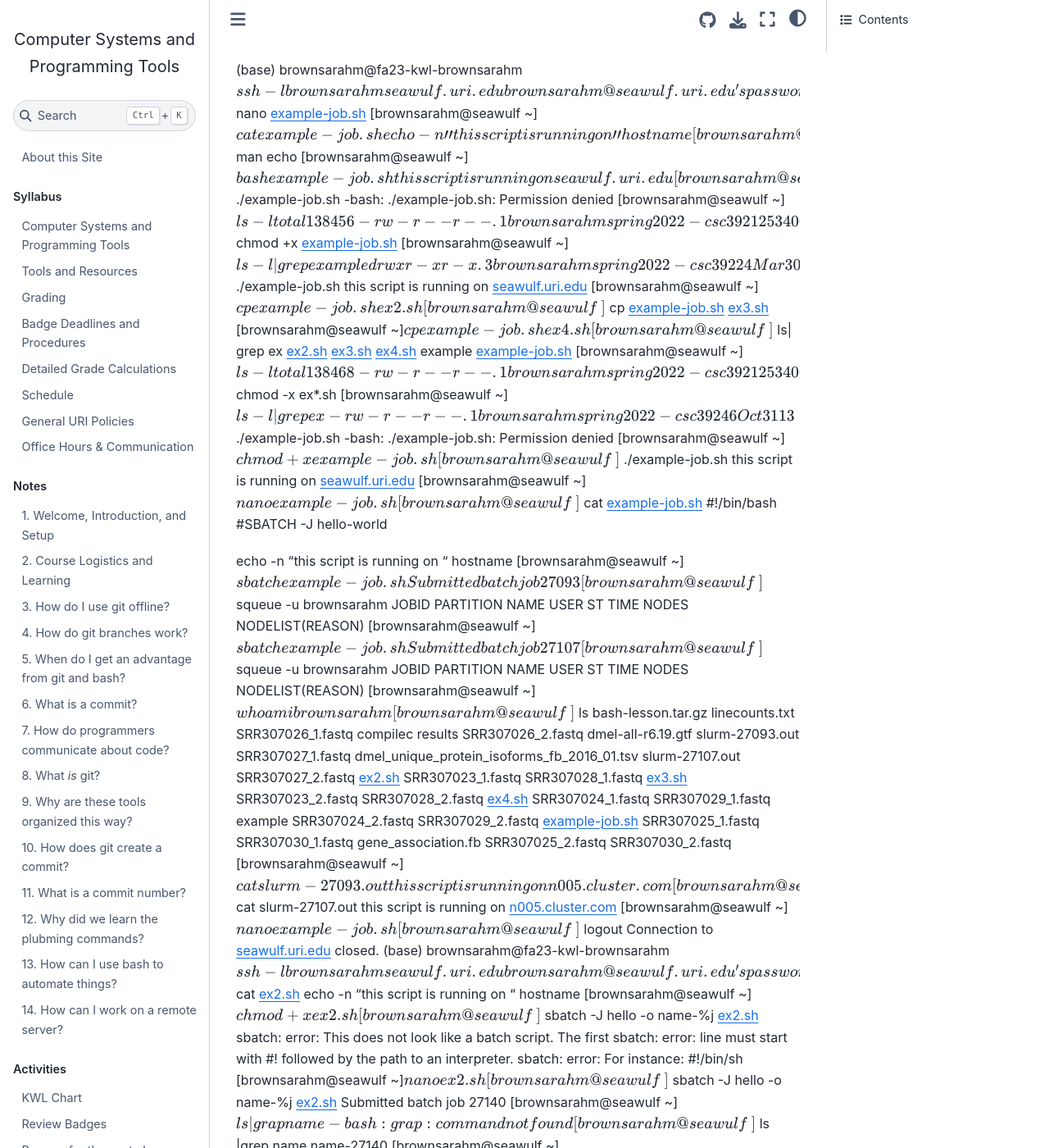
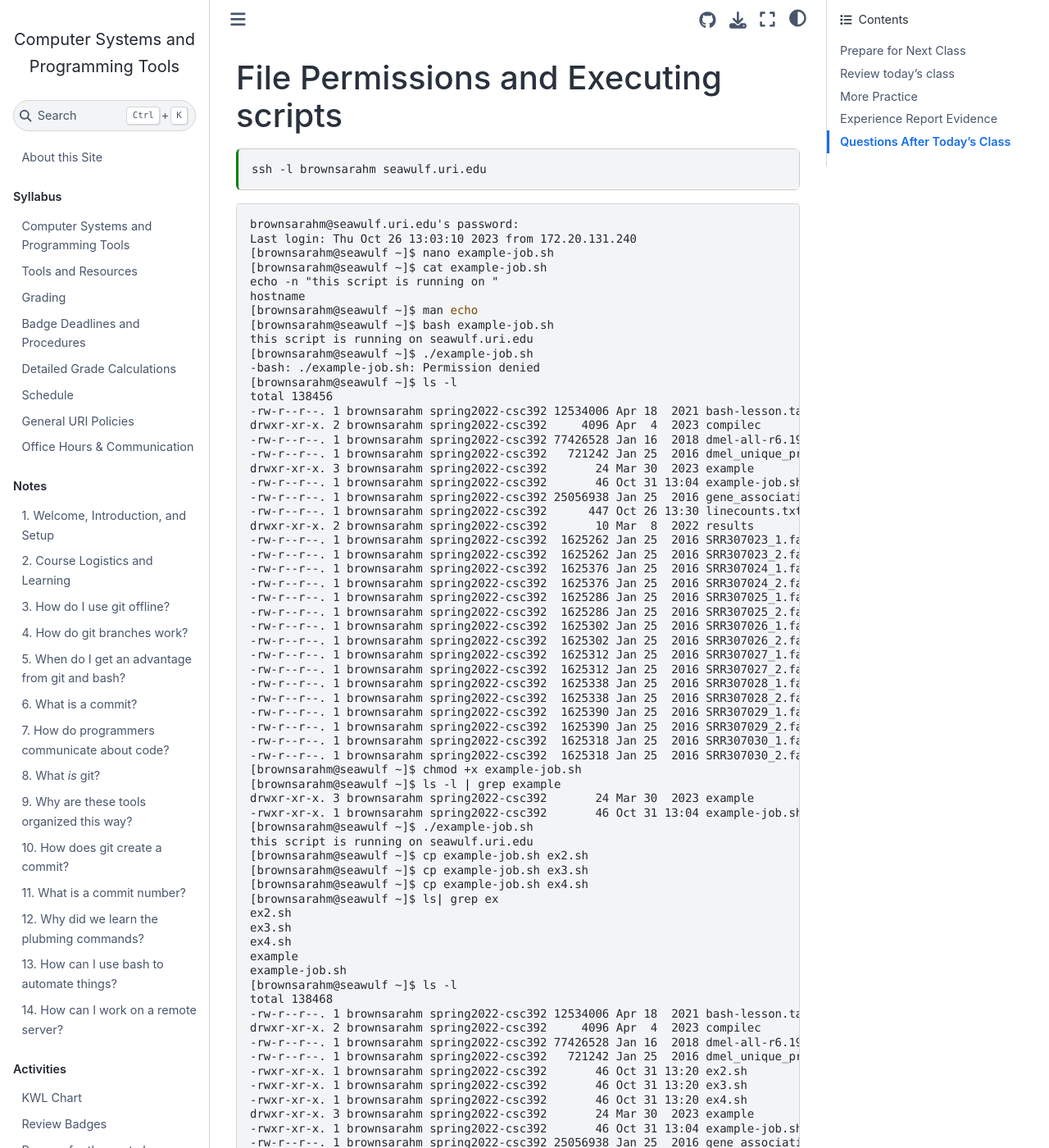
Before and after one commit to introcompsys/fall2023, a Jupyter Book: the page built from notes/2023-10-31.md, in a window 1280 px wide and 1400 px high. Shown: the whole window at 82% size. Built offline with Jupyter Book 1.0.4 settings and Sphinx 7.4.7 and the Sphinx Book theme 1.1.4, drawn with Linux system fonts in a browser that asks for light colours; pages that are not in the unit, such as notebooks, are missing from menus; some of the changed text lies outside the part shown.

Commit message:
export, rough format and ac

````diff
--- /dev/null
+++ b/_practice/2023-10-31.md
@@ -0,0 +1,12 @@
+1.  File permissions are represented numerically often in octal, by transforming the permissions for each level (owner, group, all) as binary into a number. Add {index}`octal.md` to your KWL repo and answer the following. Try to think through it on your own, but you may look up the answers, as long as you link to (or ideally cite using jupyterbook citations) a high quality source.
+    ```
+    1. Describe how to transform the permissions [`r--`, `rw-`, `rwx`] to octal, by treating each set as three bits.
+    1. Transform the permission we changed our script to `rwxr-xr-x` to octal.
+    1. Which of the following would prevent a file from being edited by other people 777 or 755 and why?
+    ```
+1. Answer the following in {index}`hpc.md` of your KWL repo:  (to think about how the design of the system we used in class impacts programming and connect it to other ideas taught in CS)
+    ```
+    1. What kinds of things would your code need to do if you were going to run it on an HPC system?
+    1. What sbatch options seem the most helpful?
+    1. How might you go about setting the time limits for a script? How could you estimate how long a script will take?
+    ```
--- /dev/null
+++ b/_prepare/2023-11-02.md
@@ -0,0 +1,3 @@
+No separate preparation, focus on badge work and reviewing the notes if you missed class.
+
+Make sure you did the prep for 10-31, we will work from that on 11/2.
--- /dev/null
+++ b/_review/2023-10-31.md
@@ -0,0 +1,6 @@
+1.  File permissions are represented numerically often in octal, by transforming the permissions for each level (owner, group, all) as binary into a number. Add {index}`octal.md` to your KWL repo and answer the following. Try to think through it on your own, but you may look up the answers, as long as you link to (or ideally cite using jupyterbook citations) a high quality source.
+    ```
+    1. Describe how to transform the permissions [`r--`, `rw-`, `rwx`] to octal, by treating each set as three bits.
+    1. Transform the permission we changed our script to `rwxr-xr-x` to octal.
+    1. Which of the following would prevent a file from being edited by other people 777 or 755 and why?
+    ```
--- a/notes/2023-10-31.md
+++ b/notes/2023-10-31.md
@@ -1,4 +1,18 @@
-(base) brownsarahm@fa23-kwl-brownsarahm $ ssh -l brownsarahm seawulf.uri.edu
+---
+file_format: mystnb
+kernelspec:
+  name: python3
+---
+
+# File Permissions and Executing scripts
+
+
+```{code-cell} bash
+:tags: ["skip-execution"]
+ssh -l brownsarahm seawulf.uri.edu
+```
+
+```{code-block} console
 brownsarahm@seawulf.uri.edu's password:
 Last login: Thu Oct 26 13:03:10 2023 from 172.20.131.240
 [brownsarahm@seawulf ~]$ nano example-job.sh
@@ -129,7 +143,15 @@ this script is running on n005.cluster.com
 [brownsarahm@seawulf ~]$ nano example-job.sh
 [brownsarahm@seawulf ~]$ logout
 Connection to seawulf.uri.edu closed.
-(base) brownsarahm@fa23-kwl-brownsarahm $ ssh -l brownsarahm seawulf.uri.edu
+```
+
+
+```{code-cell} bash
+:tags: ["skip-execution"]
+ssh -l brownsarahm seawulf.uri.edu
+```
+
+```{code-block} console
 brownsarahm@seawulf.uri.edu's password:
 Permission denied, please try again.
 brownsarahm@seawulf.uri.edu's password:
@@ -160,12 +182,28 @@ Submitted batch job 27141
 [brownsarahm@seawulf ~]$ exit
 logout
 Connection to seawulf.uri.edu closed.
-(base) brownsarahm@fa23-kwl-brownsarahm $ sysapprovedbadges
+```
+
+
+```{code-cell} bash
+:tags: ["skip-execution"]
+sysapprovedbadges
+```
+
+```{code-block} console
 Usage: sysapprovedbadges [OPTIONS] JSON_OUTPUT
 Try 'sysapprovedbadges --help' for help.
 
 Error: Missing argument 'JSON_OUTPUT'.
-(base) brownsarahm@fa23-kwl-brownsarahm $ sysapprovedbadges --help
+```
+
+
+```{code-cell} bash
+:tags: ["skip-execution"]
+sysapprovedbadges --help
+```
+
+```{code-block} console
 Usage: sysapprovedbadges [OPTIONS] JSON_OUTPUT
 
   list PR titles from json or - to use std in  that have been approved by an
@@ -176,4 +214,38 @@ Usage: sysapprovedbadges [OPTIONS] JSON_OUTPUT
 Options:
   -f, --file-out TEXT  to write to a file, otherwise will use stdout
   --help               Show this message and exit.
-(base) brownsarahm@fa23-kwl-brownsarahm $
+```
+
+
+```{code-cell} bash
+:tags: ["skip-execution"]
+
+```
+
+
+
+
+## Prepare for Next Class
+
+```{include} ../_prepare/2023-11-02.md
+```
+
+## Review today's class
+
+```{include} ../_review/2023-10-31.md
+```
+
+
+
+## More Practice
+
+```{include} ../_practice/2023-10-31.md
+```
+
+
+
+## Experience Report Evidence
+
+none
+
+## Questions After Today's Class
````
Also changed, not shown: activities/practice.md (+7 -0 lines), activities/prepare.md (+14 -0 lines), activities/review.md (+7 -0 lines).
